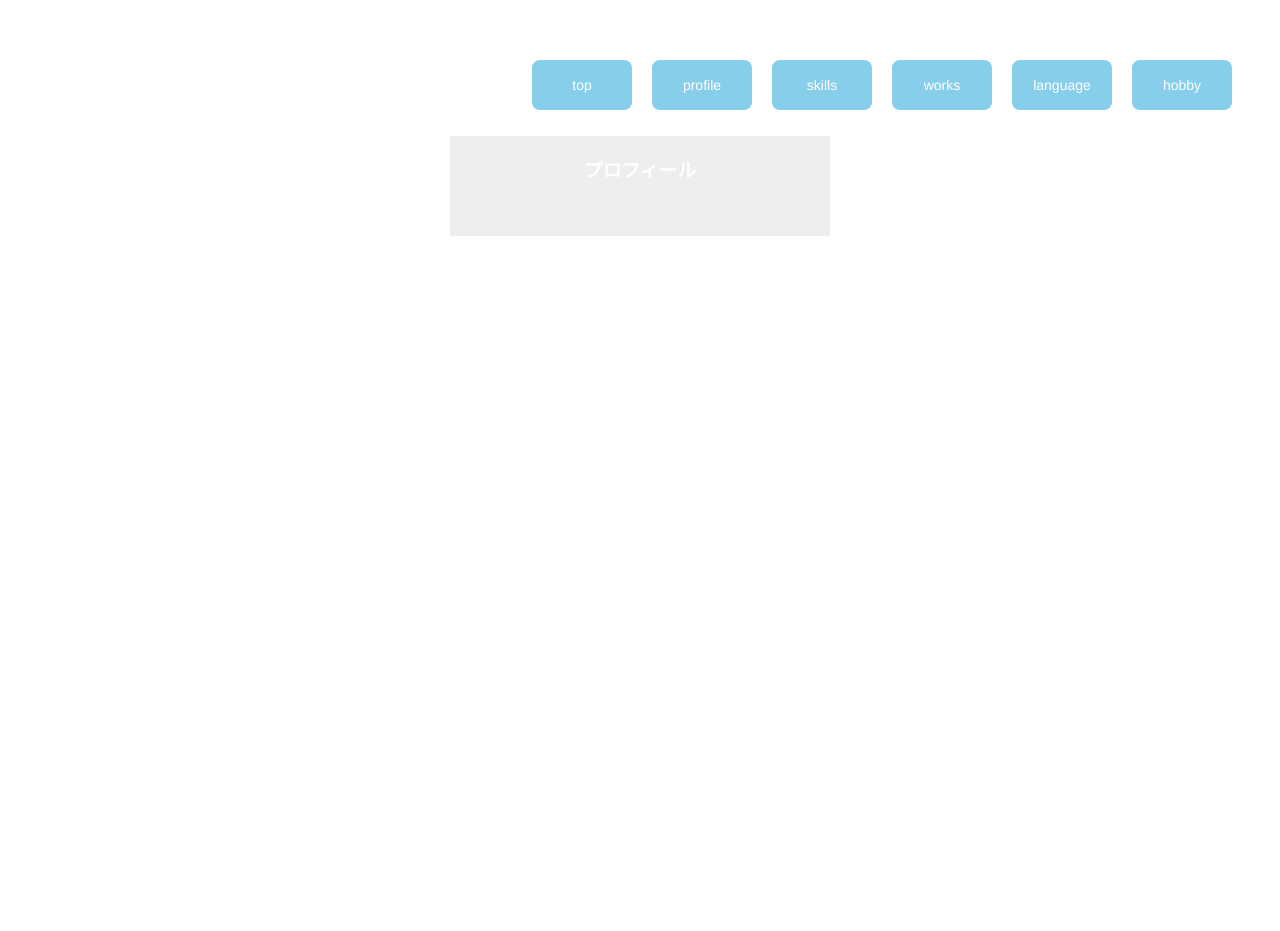
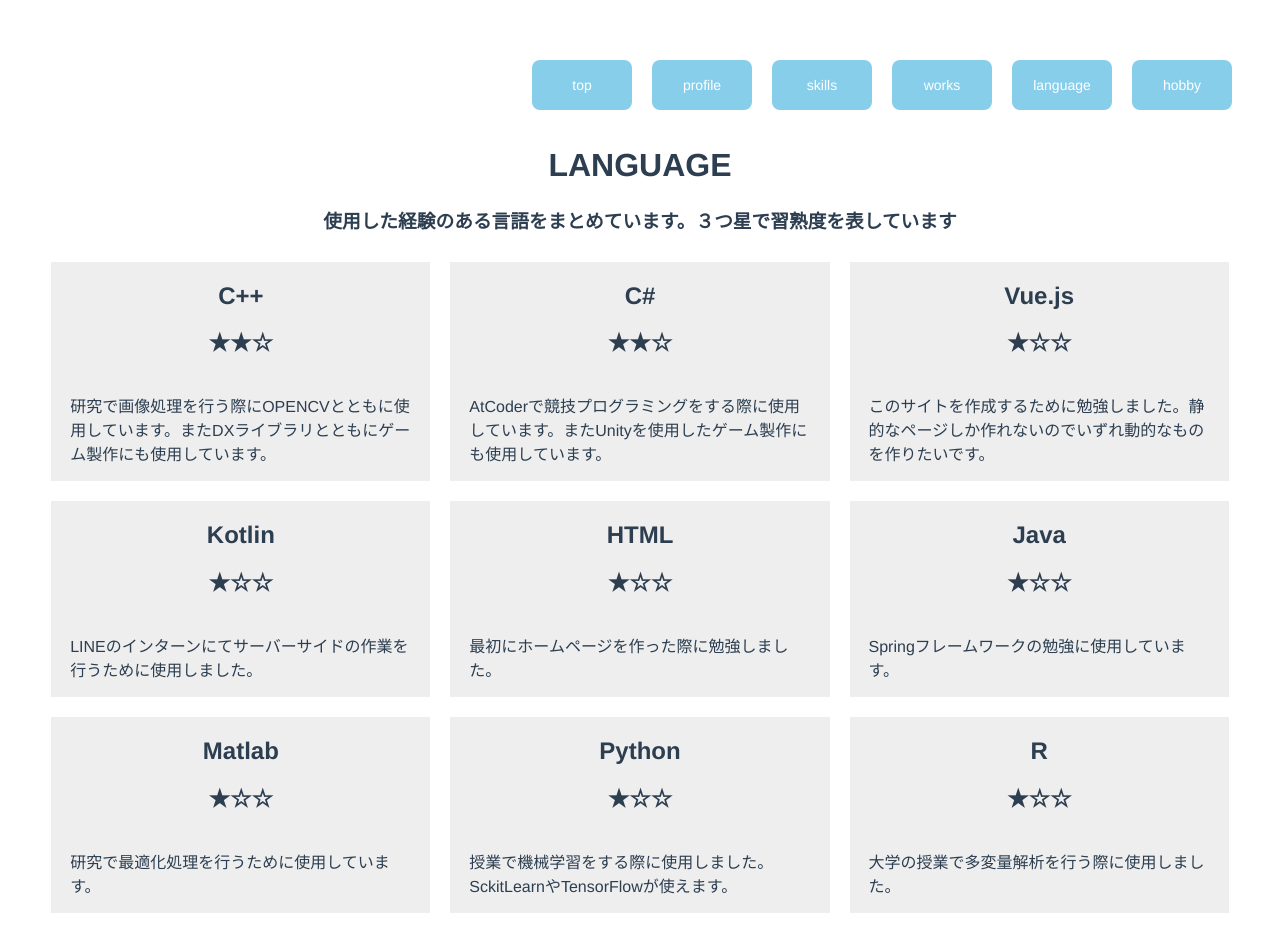
Before and after one commit to nemurin/selfpage, a Vue app in the folder project/: page /#/languages in a window 1280 px wide. Before the commit the page ends 800 px from the top, so only its background shows below. Built offline with nearby package versions, Linux system fonts and the light colour scheme.

Commit message:
Languageのページを充実させた

```diff
--- a/project/src/components/Language.vue
+++ b/project/src/components/Language.vue
@@ -1,8 +1,11 @@
 <template>
   <div class="language">
-    <div class="content">
-    <h3> {{ name }} </h3>
-    <p> {{ text }} </p>
+    <h1> LANGUAGE </h1>
+    <h3> 使用した経験のある言語をまとめています。３つ星で習熟度を表しています </h3>
+    <div class="content" v-for="(item, index) in items" :key=index>
+    <h2> {{ item.name }} </h2>
+    <h2> {{ item.star }} </h2>
+    <p> {{ item.text }} </p>
   </div>
   </div>
 </template>
@@ -12,8 +15,53 @@ export default {
   name: 'Language',
   data () {
     return {
-      name: 'プロフィール',
-      text: ''
+      items: [
+        {
+      name: 'C++',
+      star: '★★☆',
+      text: '研究で画像処理を行う際にOPENCVとともに使用しています。またDXライブラリとともにゲーム製作にも使用しています。'
+        },
+        {
+      name: 'C#',
+      star: '★★☆',
+      text: 'AtCoderで競技プログラミングをする際に使用しています。またUnityを使用したゲーム製作にも使用しています。'
+        },
+        {
+      name: 'Vue.js',
+      star: '★☆☆',
+      text: 'このサイトを作成するために勉強しました。静的なページしか作れないのでいずれ動的なものを作りたいです。'
+        },
+        {
+      name: 'Kotlin',
+      star: '★☆☆',
+      text: 'LINEのインターンにてサーバーサイドの作業を行うために使用しました。'
+        },
+        {
+      name: 'HTML',
+      star: '★☆☆',
+      text: '最初にホームページを作った際に勉強しました。'
+        },
+        {
+      name: 'Java',
+      star: '★☆☆',
+      text: 'Springフレームワークの勉強に使用しています。'
+        },
+        {
+      name: 'Matlab',
+      star: '★☆☆',
+      text: '研究で最適化処理を行うために使用しています。'
+        },
+        {
+      name: 'Python',
+      star: '★☆☆',
+      text: '授業で機械学習をする際に使用しました。SckitLearnやTensorFlowが使えます。'
+        },
+        {
+      name: 'R',
+      star: '★☆☆',
+      text: '大学の授業で多変量解析を行う際に使用しました。'
+        },
+      ]
     }
   }
 }
@@ -24,6 +72,7 @@ export default {
 
 div.language {
   text-align: center;
+  display: inline-block;
 }
 
 div.content {
@@ -34,7 +83,7 @@ div.content {
 }
 
 h3 {
-  color: white;
+
 }
 
 p {
```
